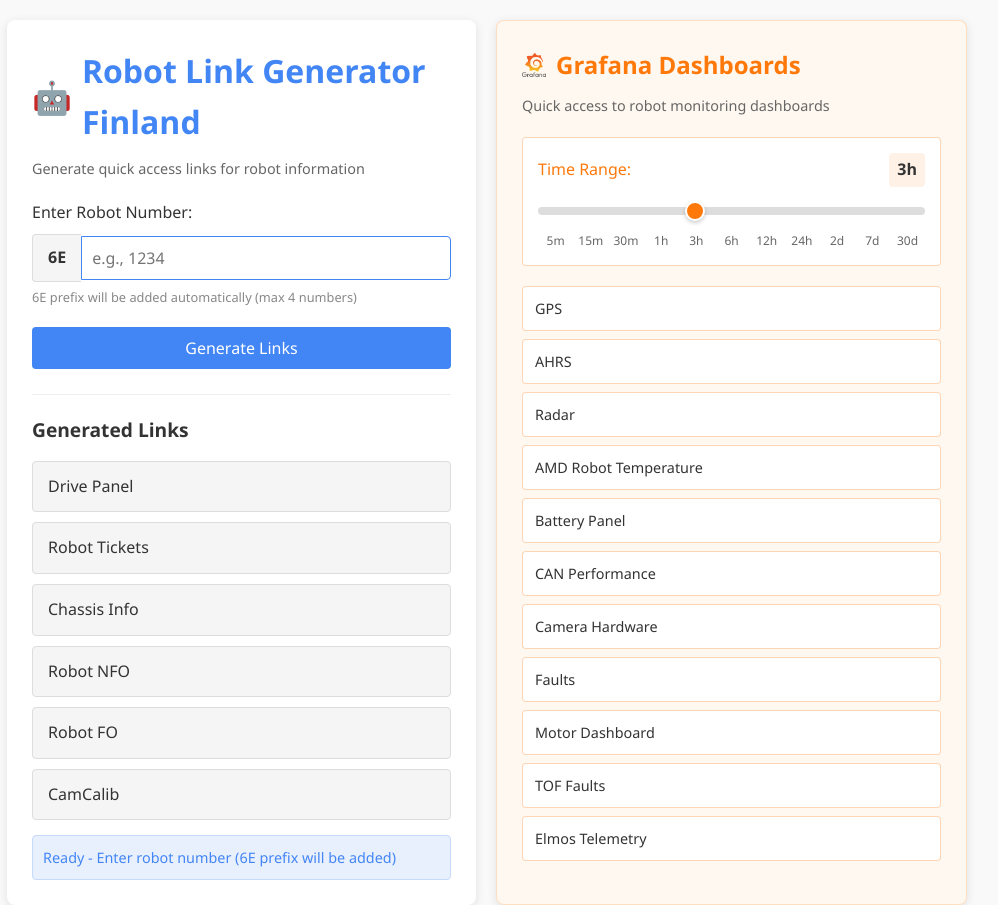
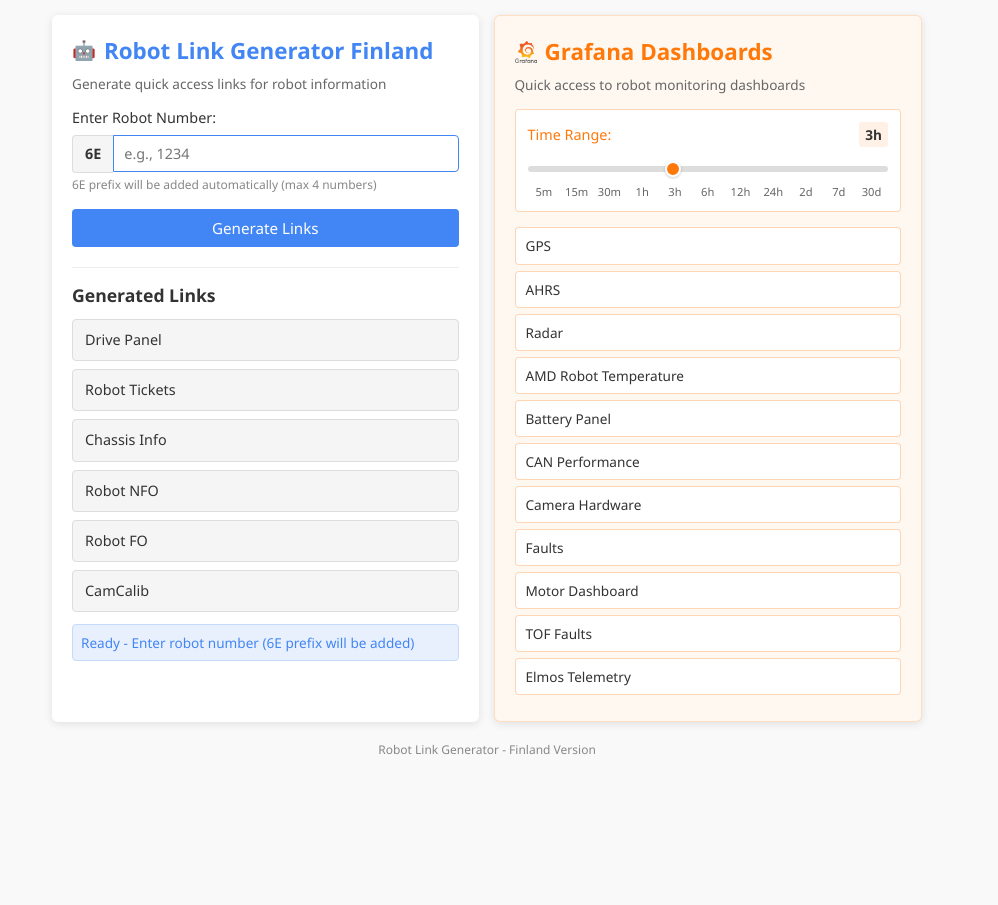
Before and after one commit to mahmudhassan43-gif/Robotic, a plain HTML site: page index.html in a window 1280 px wide. Shown: the top 905 px of the page, without its empty margins (153-1151 px from the left). After the commit the page ends 800 px from the top, so only its background shows below. Drawn offline with Linux system fonts and the light colour scheme.

Commit message:
Refactor CSS styles for layout adjustments
Adjusted various CSS properties for improved layout and design consistency.

```diff
--- a/index.html
+++ b/index.html
@@ -27,76 +27,80 @@
         body {
             background-color: #f9f9f9;
             color: var(--dark-gray);
-            line-height: 1.6;
-            padding: 20px;
-            max-width: 1000px;
+            line-height: 1.4;
+            padding: 15px;
+            max-width: 900px;
             margin: 0 auto;
         }
 
         .main-container {
             display: flex;
-            gap: 20px;
+            gap: 15px;
             flex-wrap: wrap;
         }
 
         .container {
             background-color: white;
-            border-radius: 8px;
-            box-shadow: 0 2px 10px rgba(0, 0, 0, 0.1);
-            padding: 25px;
+            border-radius: 6px;
+            box-shadow: 0 2px 8px rgba(0, 0, 0, 0.1);
+            padding: 20px;
             flex: 1;
-            min-width: 300px;
+            min-width: 280px;
         }
 
         .grafana-container {
             background-color: var(--grafana-bg);
-            border-radius: 8px;
-            box-shadow: 0 2px 10px rgba(0, 0, 0, 0.1);
-            padding: 25px;
+            border-radius: 6px;
+            box-shadow: 0 2px 8px rgba(0, 0, 0, 0.1);
+            padding: 20px;
             flex: 1;
-            min-width: 300px;
+            min-width: 280px;
             border: 1px solid rgba(255, 120, 10, 0.2);
         }
 
         h1 {
             color: var(--primary-color);
-            margin-bottom: 10px;
+            margin-bottom: 8px;
             display: flex;
             align-items: center;
-            gap: 10px;
+            gap: 8px;
+            font-size: 1.4rem;
         }
 
         h1::before {
             content: "🤖";
+            font-size: 1.2rem;
         }
 
         .grafana-title {
             color: var(--grafana-orange);
-            margin-bottom: 10px;
+            margin-bottom: 8px;
             display: flex;
             align-items: center;
-            gap: 10px;
+            gap: 8px;
+            font-size: 1.4rem;
         }
 
         .grafana-logo {
-            width: 24px;
-            height: 24px;
+            width: 22px;
+            height: 22px;
         }
 
         .subtitle {
             color: #666;
-            margin-bottom: 20px;
-            font-size: 0.9rem;
+            margin-bottom: 15px;
+            font-size: 0.85rem;
         }
 
         .input-group {
-            margin-bottom: 20px;
+            margin-bottom: 15px;
         }
 
         label {
             display: block;
-            margin-bottom: 8px;
+            margin-bottom: 6px;
             font-weight: 500;
+            font-size: 0.9rem;
         }
 
         .prefix-input {
@@ -106,19 +110,20 @@
 
         .prefix {
             background-color: var(--light-gray);
-            padding: 10px 15px;
+            padding: 8px 12px;
             border: 1px solid #ddd;
             border-right: none;
             border-radius: var(--border-radius) 0 0 var(--border-radius);
             font-weight: bold;
+            font-size: 0.9rem;
         }
 
         input[type="text"] {
             flex: 1;
-            padding: 10px;
+            padding: 8px 10px;
             border: 1px solid #ddd;
             border-radius: 0 var(--border-radius) var(--border-radius) 0;
-            font-size: 1rem;
+            font-size: 0.9rem;
         }
 
         input[type="text"]:focus {
@@ -127,15 +132,15 @@
         }
 
         .hint {
-            font-size: 0.8rem;
+            font-size: 0.75rem;
             color: #888;
-            margin-top: 5px;
+            margin-top: 4px;
         }
 
         .error-message {
-            font-size: 0.8rem;
+            font-size: 0.75rem;
             color: var(--danger-color);
-            margin-top: 5px;
+            margin-top: 4px;
             display: none;
         }
 
@@ -143,12 +148,13 @@
             background-color: var(--primary-color);
             color: white;
             border: none;
-            padding: 10px 20px;
+            padding: 8px 16px;
             border-radius: var(--border-radius);
             cursor: pointer;
-            font-size: 1rem;
+            font-size: 0.95rem;
             transition: background-color 0.2s;
             width: 100%;
+            height: 38px;
         }
 
         button:hover {
@@ -161,22 +167,22 @@
         }
 
         .links-section {
-            margin-top: 25px;
+            margin-top: 20px;
             border-top: 1px solid #eee;
-            padding-top: 20px;
+            padding-top: 15px;
         }
 
         .links-section h2 {
-            margin-bottom: 15px;
-            font-size: 1.2rem;
+            margin-bottom: 12px;
+            font-size: 1.1rem;
         }
 
         .link-button {
             display: block;
             width: 100%;
             text-align: left;
-            margin-bottom: 10px;
-            padding: 12px 15px;
+            margin-bottom: 8px;
+            padding: 10px 12px;
             background-color: var(--light-gray);
             border: 1px solid #ddd;
             border-radius: var(--border-radius);
@@ -184,6 +190,7 @@
             transition: all 0.2s;
             text-decoration: none;
             color: var(--dark-gray);
+            font-size: 0.9rem;
         }
 
         .link-button:hover {
@@ -201,8 +208,8 @@
             display: block;
             width: 100%;
             text-align: left;
-            margin-bottom: 8px;
-            padding: 10px 12px;
+            margin-bottom: 6px;
+            padding: 8px 10px;
             background-color: white;
             border: 1px solid rgba(255, 120, 10, 0.3);
             border-radius: var(--border-radius);
@@ -210,7 +217,7 @@
             transition: all 0.2s;
             text-decoration: none;
             color: var(--dark-gray);
-            font-size: 0.9rem;
+            font-size: 0.85rem;
         }
 
         .grafana-button:hover {
@@ -225,10 +232,10 @@
         }
 
         .status {
-            margin-top: 15px;
-            padding: 10px;
+            margin-top: 12px;
+            padding: 8px;
             border-radius: var(--border-radius);
-            font-size: 0.9rem;
+            font-size: 0.85rem;
         }
 
         .status.success {
@@ -256,9 +263,9 @@
         }
 
         footer {
-            margin-top: 30px;
+            margin-top: 20px;
             text-align: center;
-            font-size: 0.8rem;
+            font-size: 0.75rem;
             color: #888;
         }
 
@@ -266,12 +273,20 @@
             .main-container {
                 flex-direction: column;
             }
+
+            body {
+                padding: 10px;
+            }
+
+            .container, .grafana-container {
+                padding: 15px;
+            }
         }
 
         /* Time Range Slider Styles */
         .time-range-container {
-            margin-bottom: 20px;
-            padding: 15px;
+            margin-bottom: 15px;
+            padding: 12px;
             background-color: white;
             border-radius: var(--border-radius);
             border: 1px solid rgba(255, 120, 10, 0.3);
@@ -281,65 +296,84 @@
             display: flex;
             justify-content: space-between;
             align-items: center;
-            margin-bottom: 10px;
+            margin-bottom: 8px;
         }
 
         .time-range-label span {
             font-weight: 500;
             color: var(--grafana-orange);
+            font-size: 0.9rem;
         }
 
         .time-range-value {
             font-weight: bold;
             color: var(--dark-gray);
             background-color: rgba(255, 120, 10, 0.1);
-            padding: 4px 8px;
-            border-radius: 4px;
+            padding: 3px 6px;
+            border-radius: 3px;
+            font-size: 0.85rem;
         }
 
         .time-slider {
             width: 100%;
-            height: 8px;
+            height: 6px;
             -webkit-appearance: none;
             appearance: none;
             background: #ddd;
             outline: none;
-            border-radius: 4px;
+            border-radius: 3px;
         }
 
         .time-slider::-webkit-slider-thumb {
             -webkit-appearance: none;
             appearance: none;
-            width: 20px;
-            height: 20px;
+            width: 16px;
+            height: 16px;
             border-radius: 50%;
             background: var(--grafana-orange);
             cursor: pointer;
             border: 2px solid white;
-            box-shadow: 0 2px 4px rgba(0,0,0,0.2);
+            box-shadow: 0 1px 3px rgba(0,0,0,0.2);
         }
 
         .time-slider::-moz-range-thumb {
-            width: 20px;
-            height: 20px;
+            width: 16px;
+            height: 16px;
             border-radius: 50%;
             background: var(--grafana-orange);
             cursor: pointer;
             border: 2px solid white;
-            box-shadow: 0 2px 4px rgba(0,0,0,0.2);
+            box-shadow: 0 1px 3px rgba(0,0,0,0.2);
         }
 
         .time-steps {
             display: flex;
             justify-content: space-between;
-            margin-top: 8px;
-            font-size: 0.75rem;
+            margin-top: 6px;
+            font-size: 0.7rem;
             color: #666;
         }
 
         .time-step {
             text-align: center;
             flex: 1;
+        }
+
+        /* Compact layout for very small screens */
+        @media (max-width: 480px) {
+            h1, .grafana-title {
+                font-size: 1.2rem;
+            }
+
+            .link-button, .grafana-button {
+                padding: 8px 10px;
+                margin-bottom: 6px;
+                font-size: 0.85rem;
+            }
+
+            .time-steps {
+                font-size: 0.65rem;
+            }
         }
     </style>
 </head>
```
